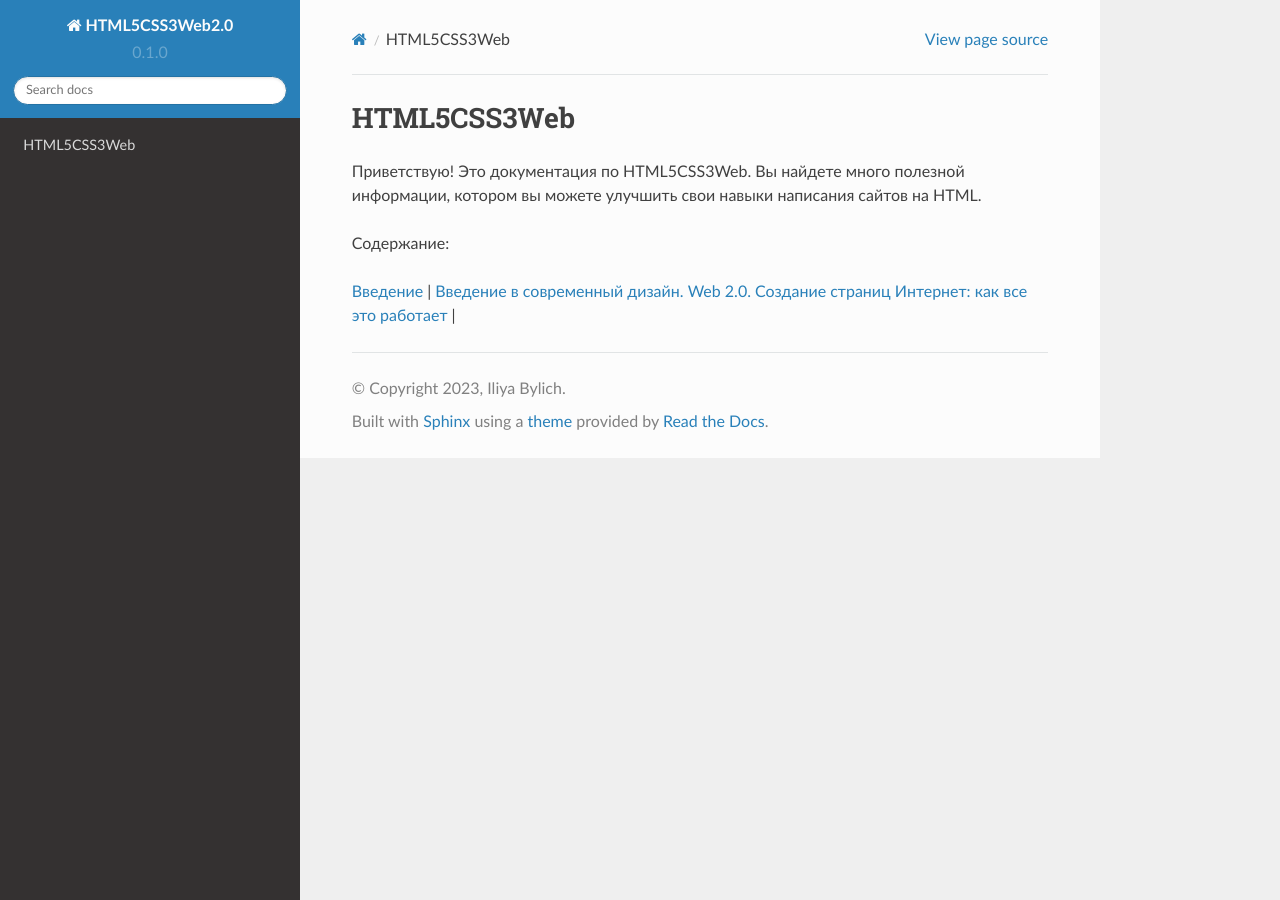
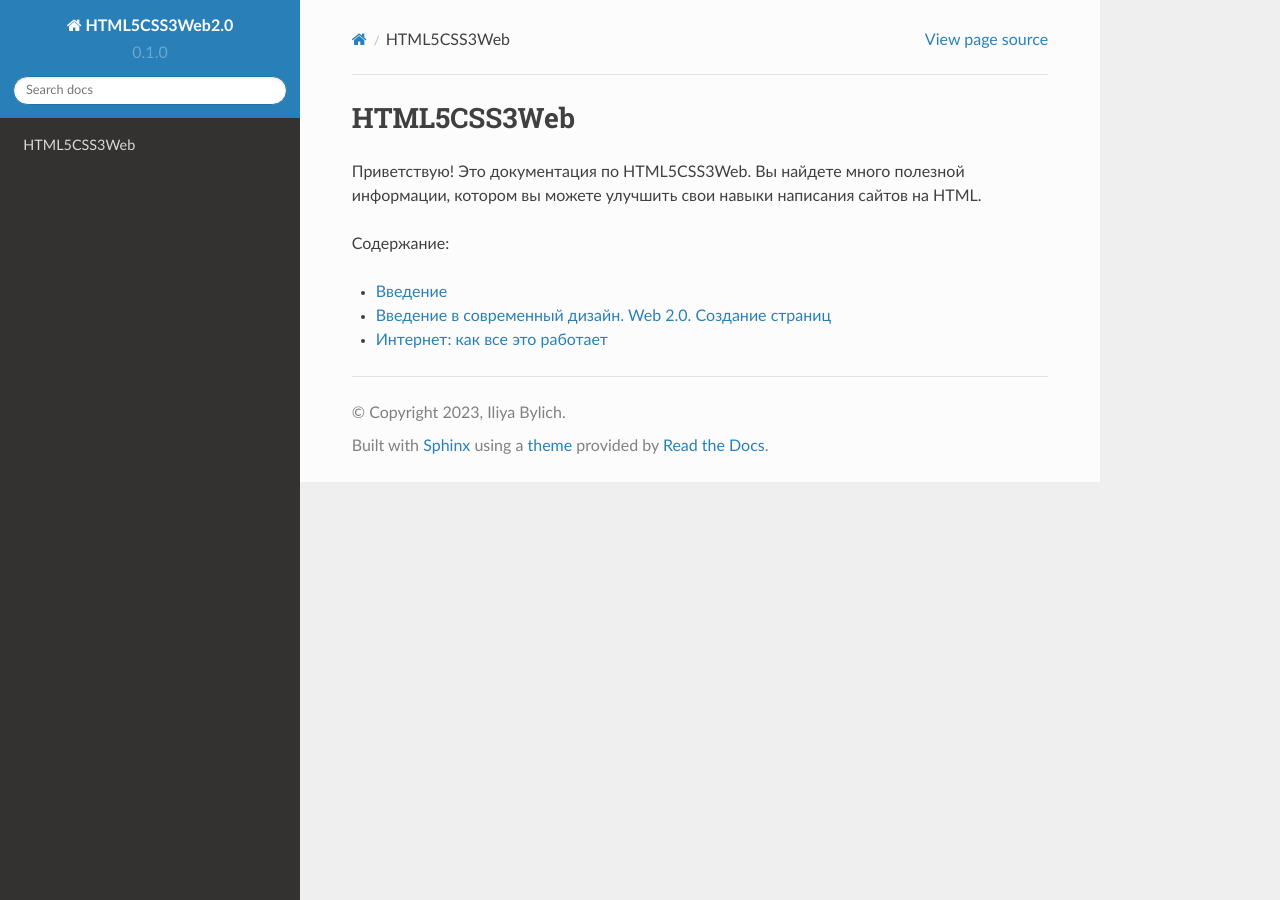
Before and after one commit to Iliya5digital/HTML5CSS3Web, a Sphinx documentation site: the page built from docs/source/index.rst, in a window 1280 px wide. Built offline with Sphinx 7.4.7 and the Read the Docs theme 2.0.0, drawn with Linux system fonts in a browser that asks for light colours.

```diff
--- a/docs/source/index.rst
+++ b/docs/source/index.rst
@@ -6,7 +6,6 @@ HTML5CSS3Web
 
 Содержание:
 
-`Введение <https://html5css3web3.readthedocs.io/ru/latest/start.html>`_ |
-`Введение
-в современный дизайн. Web 2.0. Создание страниц <https://html5css3web3.readthedocs.io/ru/latest/start-to-new-webpages.html>`_
-`Интернет: как все это работает <https://html5css3web3.readthedocs.io/ru/latest/internet-and-web-pages.html>`_ |
+* `Введение <https://html5css3web3.readthedocs.io/ru/latest/start.html>`_
+* `Введение в современный дизайн. Web 2.0. Создание страниц <https://html5css3web3.readthedocs.io/ru/latest/start-to-new-webpages.html>`_
+* `Интернет: как все это работает <https://html5css3web3.readthedocs.io/ru/latest/internet-and-web-pages.html>`_
```
